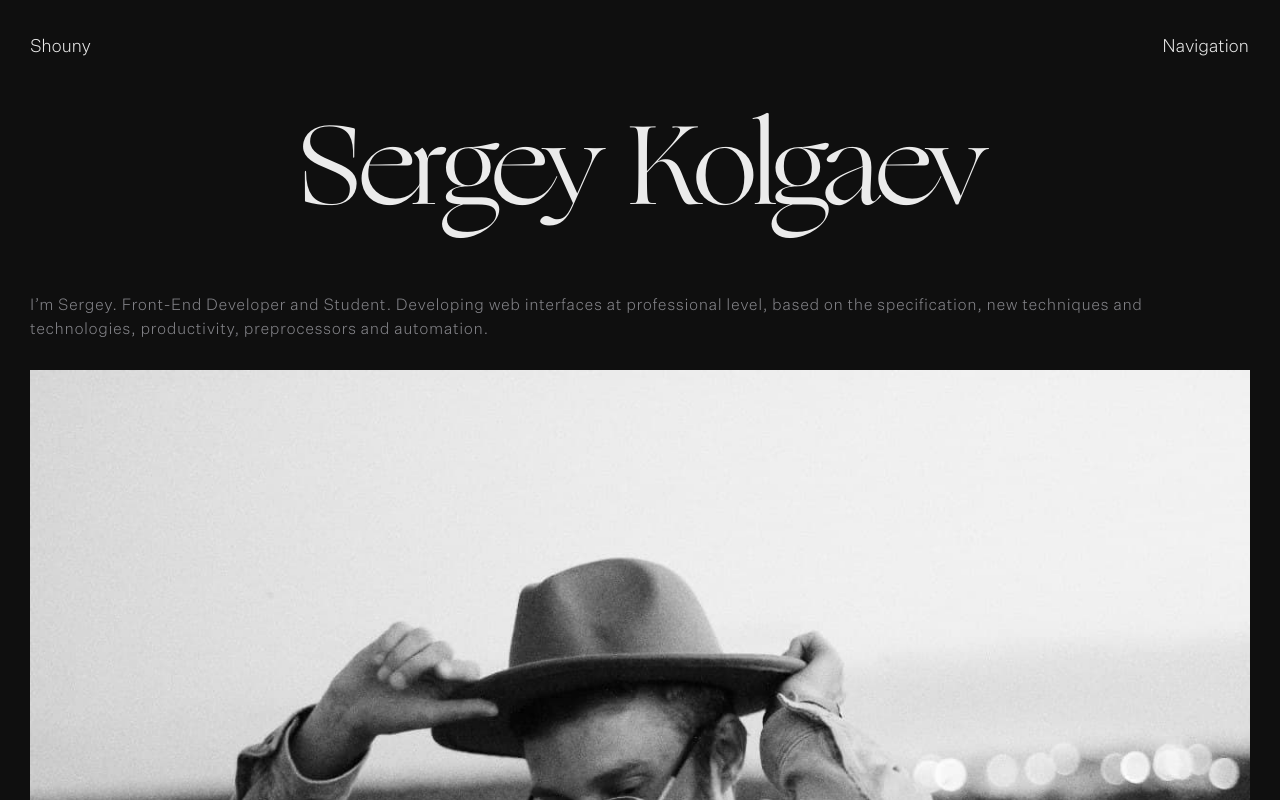
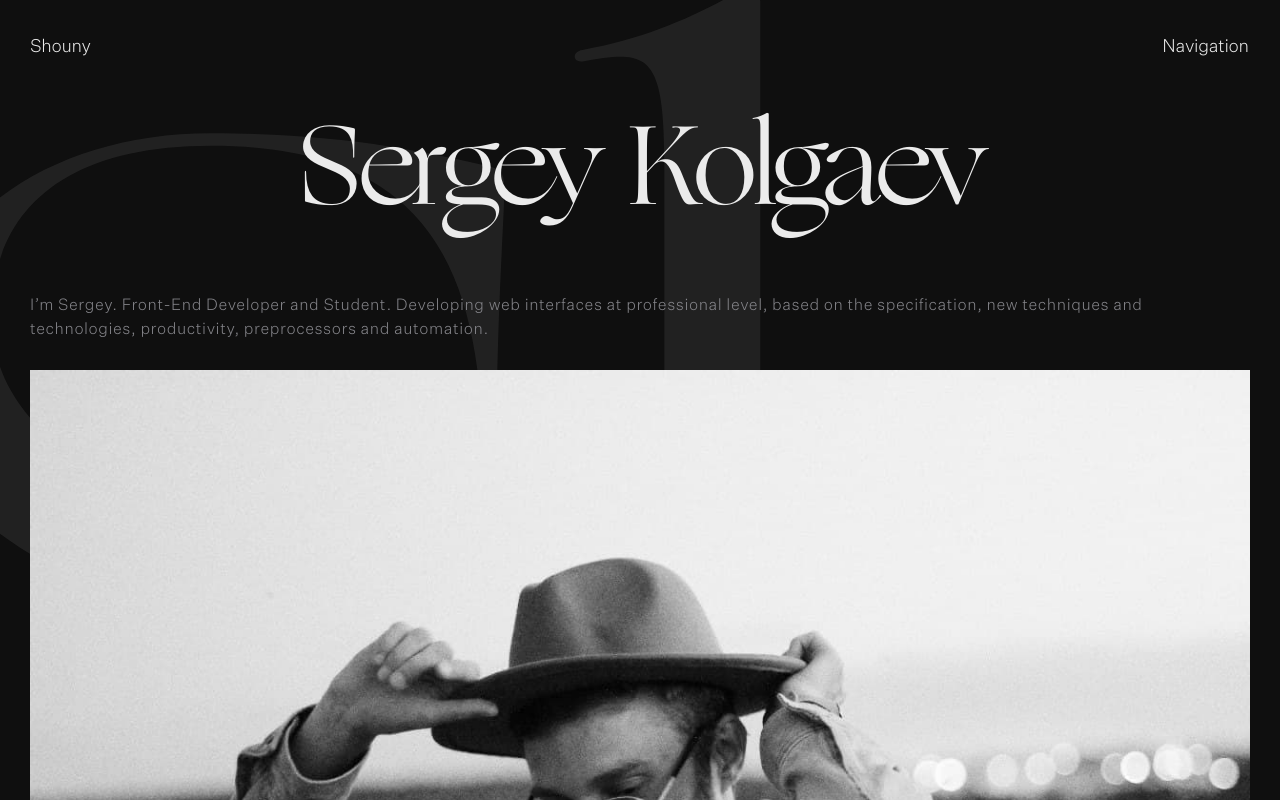
Before and after one commit to Shooouuun/shouny, a website: page source/index.html in a window 1280 px wide. Shown: the top 800 px of the page. Drawn offline with nearby package versions, Linux system fonts and the light colour scheme; files that its build step writes are made by us from their sources; a web font is replaced by a local one.

Commit message:
added background

```diff
--- a/source/index.html
+++ b/source/index.html
@@ -10,6 +10,9 @@
   <meta name="description" content="bookmarks">
 </head>
 <body class="index-page">
+  <div class="background">
+    <h1 class="background__title">Shouny</h1>
+  </div>
   <header class="header">
     <nav class="header__nav" aria-label="Основное меню">
       <a class="header__logo" href="index.html" title="shouny">Shouny</a>
@@ -32,13 +35,13 @@
         <li class="header__item-main">
           <ul class="header__list header__list--two-list">
             <li class="header__item">
-              <a href="" class="header__link">Instagram</a>
+              <a href="https://www.instagram.com/heyrenn/" target="_blank" class="header__link">Instagram</a>
               <svg class="header__icon" width="14" height="13" viewBox="0 0 14 13" xmlns="http://www.w3.org/2000/svg">
                 <path fill-rule="evenodd" clip-rule="evenodd" d="M10.5605 8.16138L10.4644 2.70958L5.01259 2.8057L5.03394 4.01721L8.17452 3.96184L3.03107 9.28989L4.15192 10.3719L9.29368 5.04559L9.34899 8.18274L10.5605 8.16138Z"/>
               </svg>
             </li>
             <li class="header__item">
-              <a href="" class="header__link">Github</a>
+              <a href="https://github.com/Shooouuun" target="_blank" class="header__link">Github</a>
               <svg class="header__icon" width="14" height="13" viewBox="0 0 14 13" xmlns="http://www.w3.org/2000/svg">
                 <path fill-rule="evenodd" clip-rule="evenodd" d="M10.5605 8.16138L10.4644 2.70958L5.01259 2.8057L5.03394 4.01721L8.17452 3.96184L3.03107 9.28989L4.15192 10.3719L9.29368 5.04559L9.34899 8.18274L10.5605 8.16138Z"/>
               </svg>
--- a/source/less/blocks/header.less
+++ b/source/less/blocks/header.less
@@ -261,3 +261,24 @@
   line-height: 150%;
   color: rgb(134 134 139);
 }
+
+.background {
+  position: fixed;
+  top: 0px;
+  left: 0px;
+  width: 100%;
+  height: 100%;
+  overflow: hidden;
+  z-index: -1;
+  backface-visibility: hidden;
+}
+
+.background__title {
+  position: absolute;
+  font-size: 80rem;
+  top: 44rem;
+  left: -9rem;
+  opacity: .4;
+  color: rgb(62 62 62);
+  font-weight: 300;
+}
```
